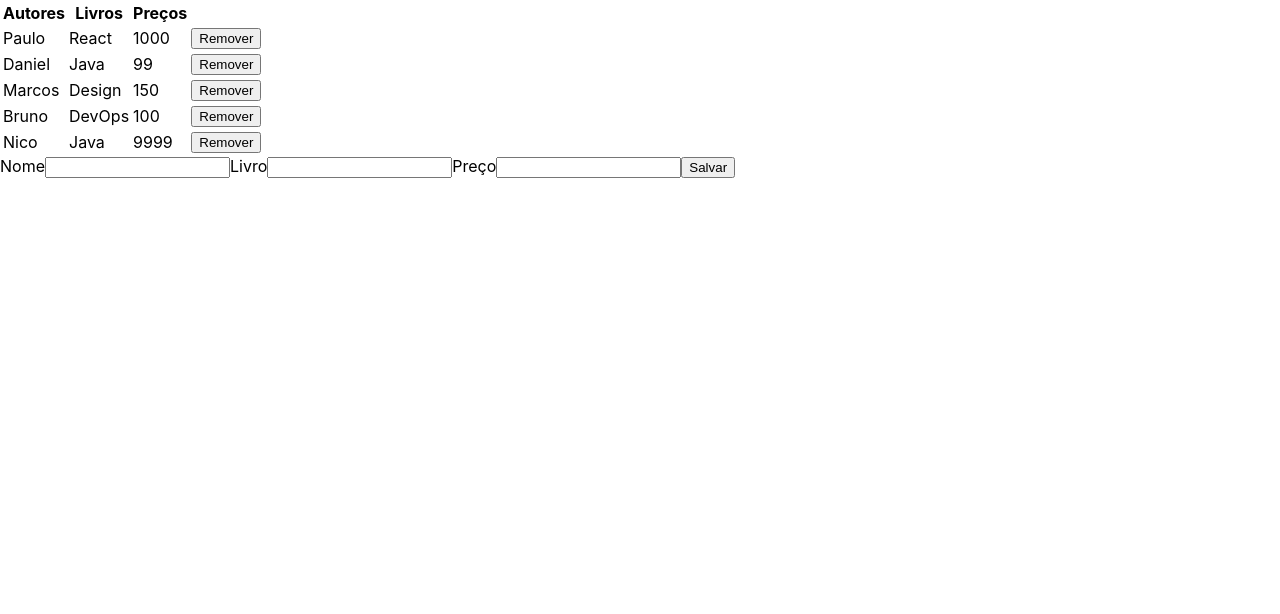
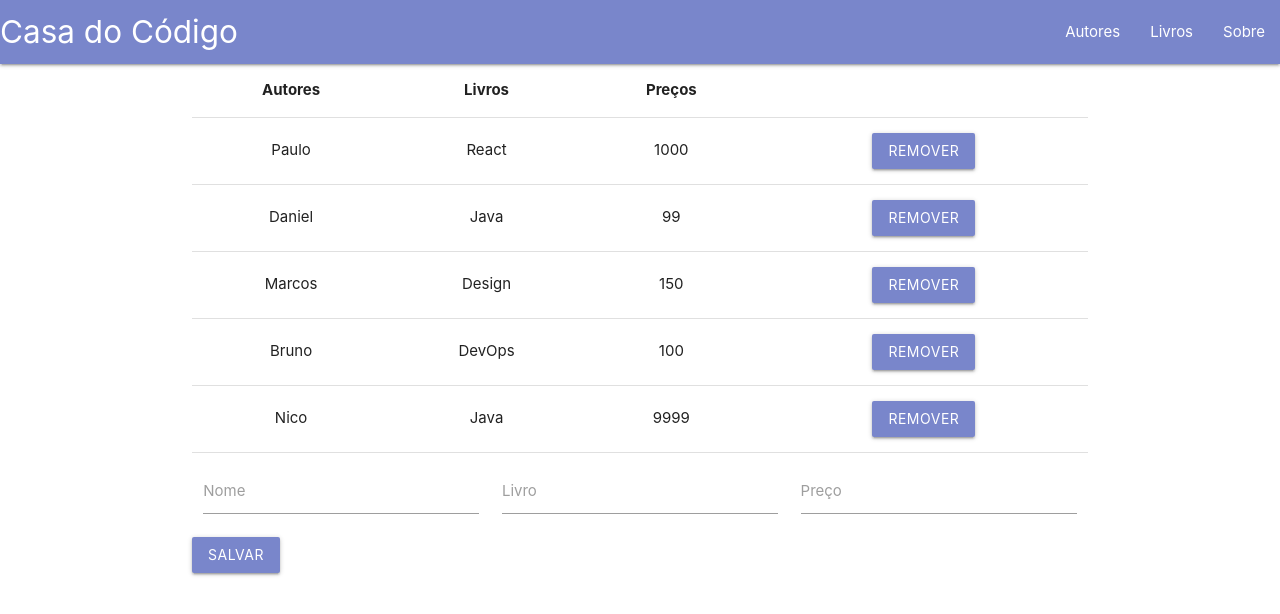
Before and after one commit to LeoAlvarenga/CasaDoCodigoReact, a React (Create React App) app: page / in a window 1280 px wide. Shown: the top 614 px of the page. Built offline with nearby package versions, Linux system fonts and the light colour scheme.

Commit message:
Estilizando projeto

```diff
--- a/package.json
+++ b/package.json
@@ -6,6 +6,7 @@
     "@testing-library/jest-dom": "^4.2.4",
     "@testing-library/react": "^9.5.0",
     "@testing-library/user-event": "^7.2.1",
+    "materialize-css": "^1.0.0",
     "react": "^16.13.1",
     "react-dom": "^16.13.1",
     "react-scripts": "3.4.1"
--- a/src/App.css
+++ b/src/App.css
@@ -36,3 +36,7 @@
     transform: rotate(360deg);
   }
 }
+
+.mb-10{
+  margin-bottom: 1em;
+}
--- a/src/App.js
+++ b/src/App.js
@@ -1,5 +1,7 @@
 import React, { Component, Fragment } from 'react';
+import 'materialize-css/dist/css/materialize.min.css';
 import './App.css';
+import Header from "./Header";
 import Tabela from "./Tabela";
 import Form from "./Fomulario";
 
@@ -51,15 +53,18 @@
   }
 
   escutadorDeSubmit = autor => {
-    this.setState({autores: [...this.state.autores, autor]})
+    this.setState({ autores: [...this.state.autores, autor] })
   }
 
   render() {
 
     return (
       <Fragment>
+        <Header />
+        <div className="container mb-10">
         <Tabela autores={this.state.autores} removeAutor={this.removeAutor} />
         <Form escutadorDeSubmit={this.escutadorDeSubmit} />
+        </div>
       </Fragment>
     );
 
--- a/src/Fomulario.js
+++ b/src/Fomulario.js
@@ -6,9 +6,9 @@
         super(props);
 
         this.stateInicial = {
-            nome:'',
-            livro:'',
-            preco:'',
+            nome: '',
+            livro: '',
+            preco: '',
         }
         this.state = this.stateInicial;
     }
@@ -17,7 +17,7 @@
         const { name, value } = event.target;
 
         this.setState({
-            [name] : value
+            [name]: value
         })
     }
 
@@ -32,38 +32,50 @@
 
         return (
             <form>
+                <div className="row">
+                    <div className="input-field col s4">
 
                         <label htmlFor="nome">Nome</label>
                         <input
+                            className="validate"
                             id="nome"
                             type="text"
                             name="nome"
                             value={nome}
                             onChange={this.escutadorDeInput}
                         />
+                    </div>
+
+                    <div className="input-field col s4">
 
                         <label htmlFor="livro">Livro</label>
                         <input
+                            className="validate"
                             id="livro"
                             type="text"
                             name="livro"
                             value={livro}
                             onChange={this.escutadorDeInput}
                         />
+                    </div>
 
+
+                    <div className="input-field col s4">
 
                         <label htmlFor="preco">Preço</label>
                         <input
+                            className="validate"
                             id="preco"
                             type="text"
                             name="preco"
                             value={preco}
                             onChange={this.escutadorDeInput}
                         />
+                    </div>
 
 
-                <button type="button" onClick={this.submit} >Salvar
-    </button>
+                    <button className="waves-effect waves-light btn indigo lighten-2" type="button" onClick={this.submit} >Salvar</button>
+                </div>
             </form>
         )
     }
--- /dev/null
+++ b/src/Header.js
@@ -0,0 +1,18 @@
+import React from 'react'
+
+const Header = () => {
+    return (
+        <nav>
+            <div className="nav-wrapper indigo lighten-2">
+                <a href="#" className="brand-logo">Casa do Código</a>
+                <ul className="right">
+                    <li><a href="#">Autores</a></li>
+                    <li><a href="#">Livros</a></li>
+                    <li><a href="#">Sobre</a></li>
+                </ul>
+            </div>
+        </nav>
+    )
+}
+
+export default Header;
--- a/src/Tabela.js
+++ b/src/Tabela.js
@@ -8,6 +8,7 @@
                 <th>Autores</th>
                 <th>Livros</th>
                 <th>Preços</th>
+                <th></th>
             </tr>
         </thead>
     );
@@ -21,7 +22,7 @@
                 <td>{linha.nome}</td>
                 <td>{linha.livro}</td>
                 <td>{linha.preco}</td>
-                <td><button onClick={() => {props.removeAutor(index)}} >Remover</button></td>
+                <td><button className="waves-effect waves-light btn indigo lighten-2" onClick={() => {props.removeAutor(index)}} >Remover</button></td>
             </tr>
         );
     });
@@ -40,7 +41,7 @@
         const { autores, removeAutor } = this.props;
 
         return (
-            <table>
+            <table className="centered highlight">
                 <TableHead />
                 <TableBody autores={autores} removeAutor={removeAutor} />
             </table>
```
Also changed, not shown: 1 other file (tests, documents, lock files or other folders). Lines whose indentation alone changed are shown as unchanged.
